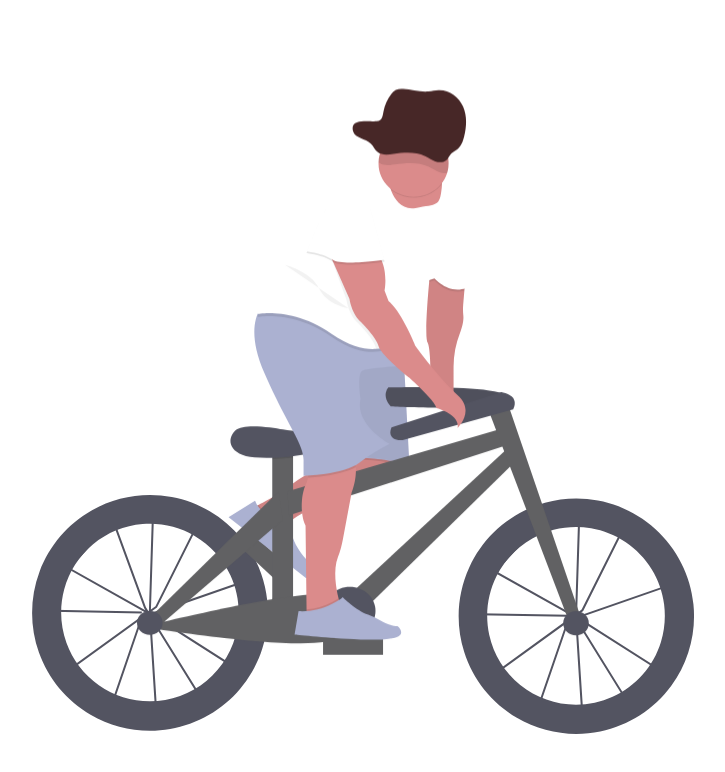
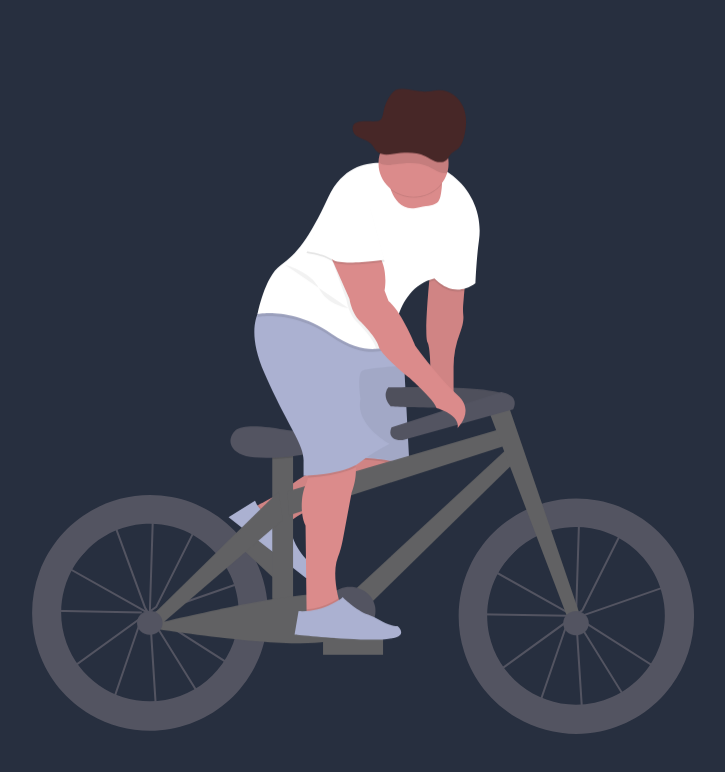
Before and after one commit to Othior/bike-guy, a plain HTML site: page index.html in a window 1280 px wide. Shown: the whole page, without its empty margins (198-923 px from the left). Drawn offline with Linux system fonts and the light colour scheme.

Commit message:
body change color

```diff
--- a/style.css
+++ b/style.css
@@ -5,6 +5,7 @@
 }
 body{
     text-align: center;
+    background-color: #272f3f;
 }
 
 #wheelsRight, #wheelsLeft{
```
